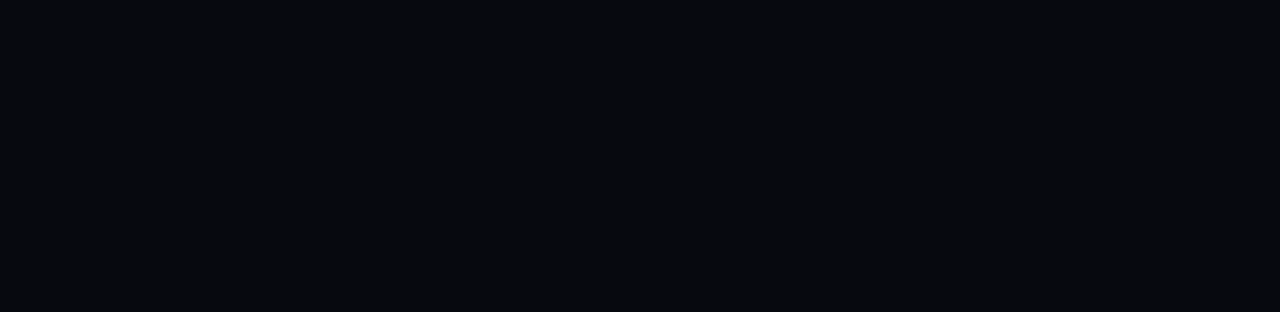
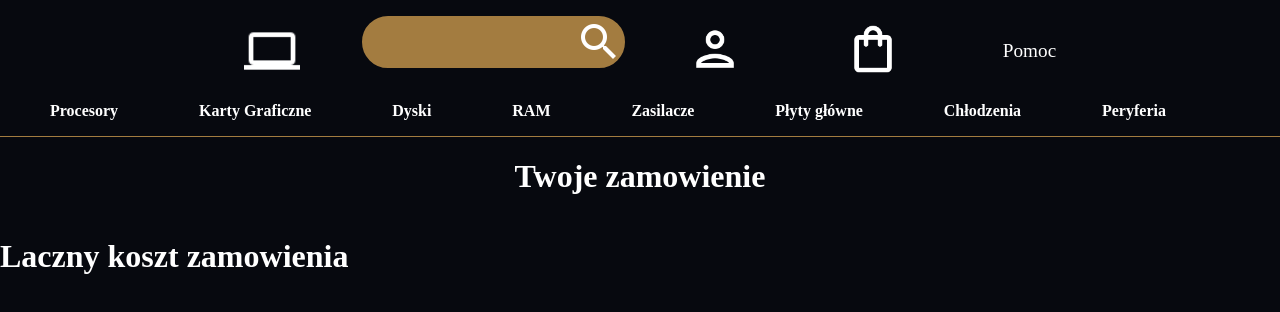
Before and after one commit to MateuszBrankiewicz/ComouterShop, an Angular app in the folder frontend/ComputerShop/: page /basket-page in a window 1280 px wide. Before the commit this address led to /. Shown: the top 312 px of the page. Built offline with nearby package versions, Linux system fonts and the light colour scheme.

Commit message:
add basket page component and quantity in orders

```diff
--- a/frontend/ComputerShop/src/app/app.routes.ts
+++ b/frontend/ComputerShop/src/app/app.routes.ts
@@ -3,6 +3,8 @@
 import { HomeComponent } from './pages/home/home.component';
 import { LoginPageComponent } from './pages/login-page/login-page.component';
 import { RegisterPageComponent } from './pages/register-page/register-page.component';
+import { BasketPageComponent } from './pages/basket-page/basket-page.component';
+
 
 
 export const routes: Routes = [
@@ -12,5 +14,8 @@
     {path: 'login-page', component: LoginPageComponent},
     {
         path:'register-page', component:RegisterPageComponent
+    },
+    {
+        path: 'basket-page', component:BasketPageComponent
     }
 ];
--- a/frontend/ComputerShop/src/app/components/header/header.component.css
+++ b/frontend/ComputerShop/src/app/components/header/header.component.css
@@ -38,6 +38,33 @@
 ul:not(:first-child){
     align-self: flex-end;
 }
+.userAcc{
+ display: flex;
+ justify-content: center;
+ align-items: center;
+ text-align: center;
+ flex-direction: column;
+}
+#user-navigation-bar{
+    display: none;
+    position: absolute;
+    background-color: var(--background);
+    list-style-type: none;
+    padding: 3px 0px;
+    width: 177px;
+    z-index: 100;
+    margin: 10px 0;
+
+}
+#user-navigation-bar li{
+    margin: 2px 0px;
+}
+.userAcc:hover{
+    #user-navigation-bar{
+        display: block;
+
+    }
+}
 @media screen and (max-width: 750px) {
    .basic-navigation{
         display: grid;
--- a/frontend/ComputerShop/src/app/components/header/header.component.html
+++ b/frontend/ComputerShop/src/app/components/header/header.component.html
@@ -8,18 +8,19 @@
 
               <li class="active" id="acc">
                 @if (userSession ==="noLogged") {
-                  <a class={{userSession}} routerLink = '/login-page'><img class="nav-img" src="../../assets/img/outline_person_white_48dp.png"><p>{{username}}</p></a>
+                  <a class={{userSession}} routerLink = '/login-page'><img class="nav-img" src="../../assets/img/outline_person_white_48dp.png"></a>
                 }
                 @else {
-                  <!-- <a routerLink = '/login-page'><img class="nav-img" src="../../assets/img/outline_person_white_48dp.png"><p>{{username}}</p></a> -->
-                  <ul>
-                    <li>Twoje zamowienia</li>
-                    <li>Ustawienia konta</li>
-                    <li>Wyloguj</li>
+                  <div class="userAcc">
+                  <a routerLink = ''><img class="nav-img" src="../../assets/img/outline_person_white_48dp.png"></a>{{username}}  <ul id="user-navigation-bar">
+                    <li><a href="">Zamowienia</a></li>
+                    <li> <a href="">Ustawienia</a></li>
+                    <li><a href="">Wyloguj</a></li>
                   </ul>
+                </div>
                 }
               </li>
-            <li id="basket"><a href=""><img class="nav-img" src="../../assets/img/outline_shopping_bag_white_48dp.png"></a></li>
+            <li id="basket"><a routerLink="/basket-page"><img class="nav-img" src="../../assets/img/outline_shopping_bag_white_48dp.png"></a></li>
             <li id="help"><a href="">Pomoc</a></li>
             </ul>
 </header>
--- /dev/null
+++ b/frontend/ComputerShop/src/app/pages/basket-page/basket-page.component.css
@@ -0,0 +1,17 @@
+h1{
+    color: var(--textColor);
+    text-align: center;
+}
+.main{
+    color: var(--textColor);
+    display: flex;
+}
+.products{
+    width: 48%;
+    display: flex;
+    flex-wrap: wrap;
+    justify-content: space-around;
+}
+.products h1{
+    width: 100%;
+}
--- /dev/null
+++ b/frontend/ComputerShop/src/app/pages/basket-page/basket-page.component.html
@@ -0,0 +1,15 @@
+<app-header></app-header>
+<app-product-navbar></app-product-navbar>
+<h1>Twoje zamowienie</h1>
+<div class="main">
+
+    <div *ngFor = "let product of currentOrder" class="products">
+        <h1>{{product.name}}</h1>
+        <img src={{product.imgurl}} alt="product">
+        <h2>Cena: <br>{{product.price}}</h2>
+        <h3> Liczba sztuk: <br>{{product.quantity}}</h3>
+    </div>
+    <div class="summary">
+        <h1>Laczny koszt zamowienia</h1>
+    </div>
+</div>
--- /dev/null
+++ b/frontend/ComputerShop/src/app/pages/basket-page/basket-page.component.ts
@@ -0,0 +1,26 @@
+import { DOCUMENT, NgFor } from '@angular/common';
+import { Component, Inject } from '@angular/core';
+import { HeaderComponent } from '../../components/header/header.component';
+import { ProductNavbarComponent } from '../../components/product-navbar/product-navbar.component';
+
+@Component({
+  selector: 'app-basket-page',
+  standalone: true,
+  imports: [NgFor,HeaderComponent,ProductNavbarComponent],
+  templateUrl: './basket-page.component.html',
+  styleUrl: './basket-page.component.css'
+})
+export class BasketPageComponent {
+  product:any;
+currentOrder :any[] = [];
+  constructor(@Inject(DOCUMENT) private document : Document){
+    const sessionStorage = document.defaultView?.sessionStorage;
+    if(sessionStorage){
+      const orderData = sessionStorage.getItem("order");
+
+      if(orderData !== null){
+      this.currentOrder = JSON.parse(orderData);
+        console.log(this.currentOrder);
+    }}
+  }
+}
--- a/frontend/ComputerShop/src/app/pages/home/home.component.css
+++ b/frontend/ComputerShop/src/app/pages/home/home.component.css
@@ -13,5 +13,5 @@
 .all-products{
     display: grid;
     grid-template-columns: repeat(3,1fr);
-    padding: 10 0px;
+
 }
--- a/frontend/ComputerShop/src/app/pages/home/home.component.ts
+++ b/frontend/ComputerShop/src/app/pages/home/home.component.ts
@@ -17,6 +17,7 @@
   userSession: string = 'noLogged'
   products: string[] = [];
   user:any
+  order:any[] = [];
   slides : any[] = [
   {
     url: './../assets/img/slider/2.avif',
@@ -48,7 +49,7 @@
     this.getProductsTooHotShot()
   .then(products => {
     this.products = products;
-    console.log(products[0].imgurl);
+
   })
   .catch(error => {
     console.error(error);
@@ -65,7 +66,15 @@
     console.log(data);
     return data;
 }
-addToCart(product:any) {
-  sessionStorage.setItem("order", JSON.stringify(product));
+addToCart(product: any) {
+  let existingProduct = this.order.find(item => item.name === product.name);
+  if (existingProduct) {
+    existingProduct.quantity = (existingProduct.quantity || 0) + 1;
+  } else {
+    product.quantity = 1;
+    this.order.push(product);
+  }
+  console.log(product.quantity);
+  sessionStorage.setItem("order", JSON.stringify(this.order));
 }
 }
```
Also changed, not shown: 1 other file (tests, documents, lock files or other folders).
